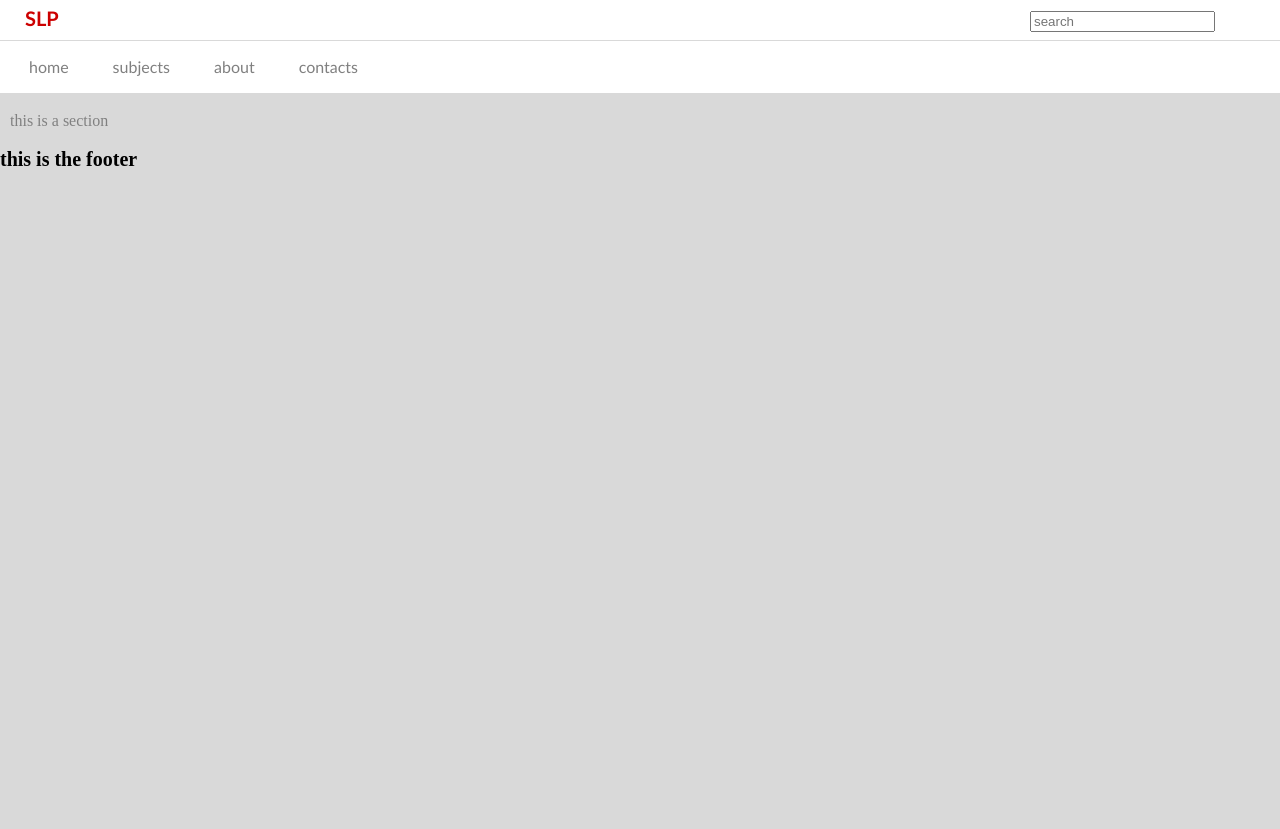
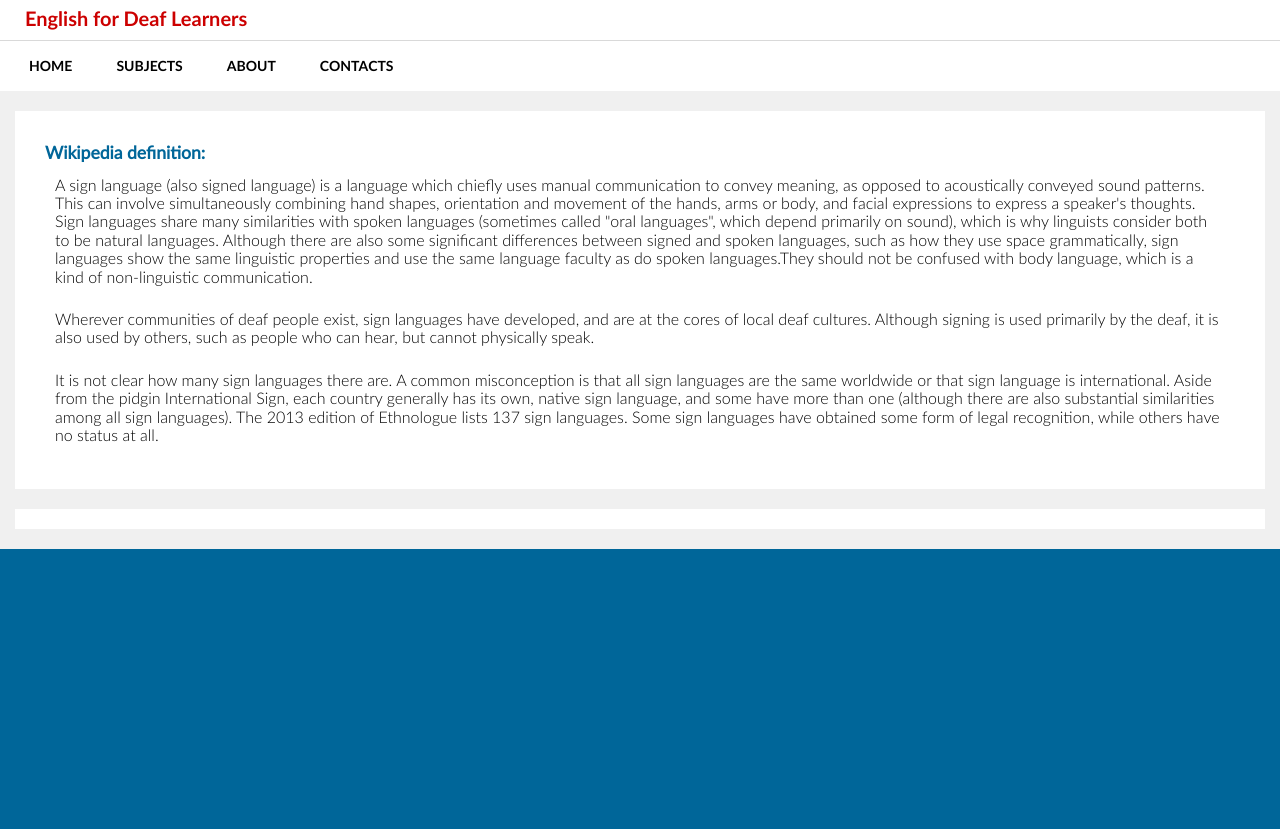
Before and after one commit to luisangulouk/sign-language-project, a website: page public_html/index.html in a window 1280 px wide. Before the commit the page ends 800 px from the top, so only its background shows below. Drawn offline with Linux system fonts and the light colour scheme.

Commit message:
Fixing issues with css on articles and sections, adding footer, adding temporary paragrah to test styling on content

```diff
--- a/public_html/css/base.css
+++ b/public_html/css/base.css
@@ -38,9 +38,15 @@
 }
 
 body {
-	background-color:#D9D9D9;
+	background-color:#F0F0F0;
 }
 h1 {font-size: 125%;}
 h2 {font-size: 110%;}
 h3 {font-size: 100%;}
 h4 {font-size: 90%;}
+
+htlm, body {
+	padding:0px;
+	margin:0px;
+	overflow-x:hidden;
+}
--- a/public_html/css/content.less
+++ b/public_html/css/content.less
@@ -7,12 +7,35 @@
 /* plain text */
 @plain-text : #808080; /* #808080 Dark grey */
 
-article, .article, section, .section{
-  margin:20px 10px;
-  width: 100%;
-  background-color: @plain-base;
+section, .section{
+  margin:20px 15px;
+  padding:10px;
+  display:block;
+  background-color: #ffffff;
   color: @plain-text;
+  box-sizing:border-box;
 }
+article, .article {
+  margin:10px;
+  padding:10px;
+  display:block;
+  background-color: #ffffff;
+  color: @plain-text;
+  box-sizing:border-box;
+}
+article h2, .article h2 {
+  margin:4px 0px;
+  color:#006699;
+  font-family:'LatoWeb';
+}
+article p, .article p {
+  padding:10px;
+  line-height:115%;
+  margin:4px 0px;
+  color:#000000;
+  font-family:'LatoWebLight';
+}
+
 
 content-section .content-section-item, .content-section .content-section-item {
   display:inline-block;
@@ -25,13 +48,14 @@ content-section .content-section-item, .content-section .content-section-item {
 }
 
 @media screen and (min-width: 600px) {
-  .content-section, content-section{
+  .content-section2, content-section2{
     padding:15px;
-    margin:8px 25px;
-    width:90%;
+    margin:8px;
+    display:block;
     background-color: @menu-container;
     background:@menu-container;
-    border: 1px solid @bold-base;
+    border: 1px solid @plain-base;
+    box-sizing:border-box;
   }
   .content-section-item h1 {
     font-family: 'LatoWeb';
@@ -56,12 +80,13 @@ content-section .content-section-item, .content-section .content-section-item {
   }
 }
 @media screen and (max-width: 600px) {
-  .content-section{
+  .content-section2{
     padding:10px;
-    margin:8px 12px;
-    width:90%;
+    margin:8px;
+    width:100%;
     background-color: @menu-container;
-    border: 1px solid @bold-base;
+    border: 1px solid @plain-base;
+    box-sizing:border-box;
   }
   .content-section-item h1 {
     font-family: 'LatoWeb';
--- a/public_html/css/footer.less
+++ b/public_html/css/footer.less
@@ -1,13 +1,22 @@
 /* colour palette */
-@solid-base : #4484CE; /* #4484CE blue */
-@plain-base : #D9D9D9; /* #D9D9D9 Aluminium grey */
-@light-base : #F9CF00; /* #F9CF00 Yellow */
-@bold-base : #F19F4D; /* #F19F4D Orange */
+@solid-base : #6b7a8f; /* grey */
+@plain-base : #D9D9D9; /* aluminium */
+@light-base : #f7c331; /* Yellow */
+@bold-base : #cc0000; /* RED */
+@menu-container : #ffffff; /* white */
 /* plain text */
 @plain-text : #808080; /* #808080 Dark grey */
 
-footer, .footer{
-  min-width: 100%;
-  background-color: @plain-text;
-  color: @plain-base;
+
+footer, .footer {
+    background-color: #006699;
+    color: @plain-base;
+    min-height:200px;
+    position:relative;
+    left:0px;
+    bottom:0px;
+    display:block;
+    padding:70px 10px 10px 10px;
+    overflow: hidden;
+    border:0px dotted blue;
 }
--- a/public_html/css/header.less
+++ b/public_html/css/header.less
@@ -18,10 +18,13 @@
 
 header, .header{
   font-family: 'LatoWebBold';
-  min-width: 100%;
+  position:relative;
+  top:0px;
+  left:0px;
   background-color: @menu-container;
   border-bottom: 1px solid @plain-base;
   display:block;
+  overflow:hidden;
 }
 
 header h1, .header h1{
@@ -33,19 +36,9 @@ nav, .nav{
   width: 100%;
   display:block;
   background-color: @menu-container;
+  box-sizing:border-box;
 }
 
-nav a, .nav a {
-  display:inline-block;
-  font-family: 'LatoWeb';
-  margin:4px 0px 0px 14px;
-  padding:15px;
-  text-decoration:none;
-  font-size:16px;
-  font-weight:500;
-  color:@plain-text;
-  border-bottom:2px solid @menu-container;
-}
 nav a:hover,.nav a:hover {
   border-bottom:2px solid @bold-base;
 }
@@ -55,12 +48,29 @@ nav a:hover,.nav a:hover {
 }
 
 @media screen and (min-width: 600px) {
+  nav a, .nav a {
+    display:inline-block;
+    font-family: 'LatoWebBold';
+    margin:4px 0px 0px 14px;
+    padding:15px;
+    text-decoration:none;
+    text-transform: uppercase;
+    font-size:14px;
+    font-weight:500;
+    color:#000000;
+    border-bottom:2px solid @menu-container;
+    box-sizing:border-box;
+  }
   .nav-container{
+    top:91px;
+    left:65px;
+    position:absolute;
+    z-index:1;
     padding:5px;
     margin:2px 15px;
     width:80%;
     background-color: @menu-container;
-    border: 1px solid @bold-base;
+    border: 1px solid @plain-base;
   }
   .nav-container-item h1 {
     font-family: 'LatoWeb';
@@ -85,12 +95,28 @@ nav a:hover,.nav a:hover {
   }
 }
 @media screen and (max-width: 600px) {
+  nav a, .nav a {
+    display:inline-block;
+    font-family: 'LatoWebBold';
+    margin:4px 0px 0px 14px;
+    padding:15px 8px;
+    text-decoration:none;
+    text-transform: uppercase;
+    font-size:14px;
+    font-weight:500;
+    color:#000000;
+    border-bottom:2px solid @menu-container;
+  }
   .nav-container{
+    top:91px;
+    left:1px;
+    position:absolute;
+    z-index:1;
     padding:5px;
     margin:2px 12px;
     width:90%;
     background-color: @menu-container;
-    border: 1px solid @bold-base;
+    border: 1px solid @plain-base;
   }
   .nav-container-item h1 {
     font-family: 'LatoWeb';
@@ -126,7 +152,8 @@ nav a:hover,.nav a:hover {
 }
 .nav-container .nav-container-item:hover {
   background-color:#e6f0ff;
-  border:1px solid #809fff;
+  border:1px solid #ccd9ff;
+  cursor:pointer;
 }
 .nav-container .nav-container-item:after {
   clear:both;
--- a/public_html/index.html
+++ b/public_html/index.html
@@ -7,8 +7,7 @@
         <link rel="stylesheet" type="text/css" href="css/base.css" />
         <link rel="stylesheet" type="text/css" href="css/header.css" />
 		<link rel="stylesheet" type="text/css" href="css/content.css" />
-        <!--<link rel="stylesheet" type="text/css" href="css/footer.css" />
-        -->
+        <link rel="stylesheet" type="text/css" href="css/footer.css" />
 		<!--[if lt IE 9]>
 		  <script src="https://oss.maxcdn.com/libs/html5shiv/3.7.0/html5shiv.js"></script>
 		<![endif]-->
@@ -18,16 +17,39 @@
     	<header>
     		<table width="100%" border="1">
     			<tr>
-    				<td><h1>SLP</h1></td>
-    				<td width="250px"><input type="text" placeholder="search" ="search_box"></td>
+    				<td><h1>English for Deaf Learners</h1></td>
+    				<!--<td width="250px"><input type="text" placeholder="search" ="search_box"></td>-->
     			</tr>
     		</table>
     	</header>
     	<div class="nav"><a href="#" class="nav-simple">home</a><a href="#" id="nav-subjects">subjects</a><a href="#" class="nav-simple">about</a><a href="#" class="nav-simple">contacts</a></div>
     		<div class="nav-container" id="nav-container-subjects"></div>
+			<section class="content-section">
+	    		<article>
+	    			<h2>Wikipedia definition:</h2>
+		    		<p>A sign language (also signed language) is a language which chiefly uses manual communication to convey meaning, as opposed to acoustically
+		    			conveyed sound patterns. This can involve simultaneously combining hand shapes, orientation and movement of the hands, arms or body, and
+		    			facial expressions to express a speaker's thoughts. Sign languages share many similarities with spoken languages (sometimes called "oral languages",
+		    			which depend primarily on sound), which is why linguists consider both to be natural languages. Although there are also some significant differences
+		    			between signed and spoken languages, such as how they use space grammatically, sign languages show the same linguistic properties and use the
+		    			same language faculty as do spoken languages.They should not be confused with body language, which is a kind of non-linguistic communication.
+		    		</p>
+		    		<p>
+						Wherever communities of deaf people exist, sign languages have developed, and are at the cores of local deaf cultures. Although signing is used
+						primarily by the deaf, it is also used by others, such as people who can hear, but cannot physically speak.
+		    		</p>
 
-    	<section id="content-section">this is a section</section>
-    	<footer><h1>this is the footer</h1></footer>
+					<p>It is not clear how many sign languages there are. A common misconception is that all sign languages are the same worldwide or that sign language
+						is international. Aside from the pidgin International Sign, each country generally has its own, native sign language, and some have more than one
+						(although there are also substantial similarities among all sign languages). The 2013 edition of Ethnologue lists 137 sign languages. Some
+						sign languages have obtained some form of legal recognition, while others have no status at all.
+					</p>
+				</article>
+			</section>
+    	<section class="content-section" id="content-section">
+    	</section>
+
+    	<footer></footer>
 	<script src="script/jquery-3.1.1.min.js"></script>
 	<!--<script src="script/app-pack.min.js"></script> 	production-->
 	<script src="script/subjecttree.js"></script>
```
Also changed, not shown: public_html/11802732_891171077586970_9060831385194207724_o.jpg (added), public_html/css/content.css, public_html/css/footer.css, public_html/css/header.css, resources/Sign-language-512.png (added), resources/american-sign-language-icon.png (added), resources/sign-icons.jpg (added), 3 other files.
